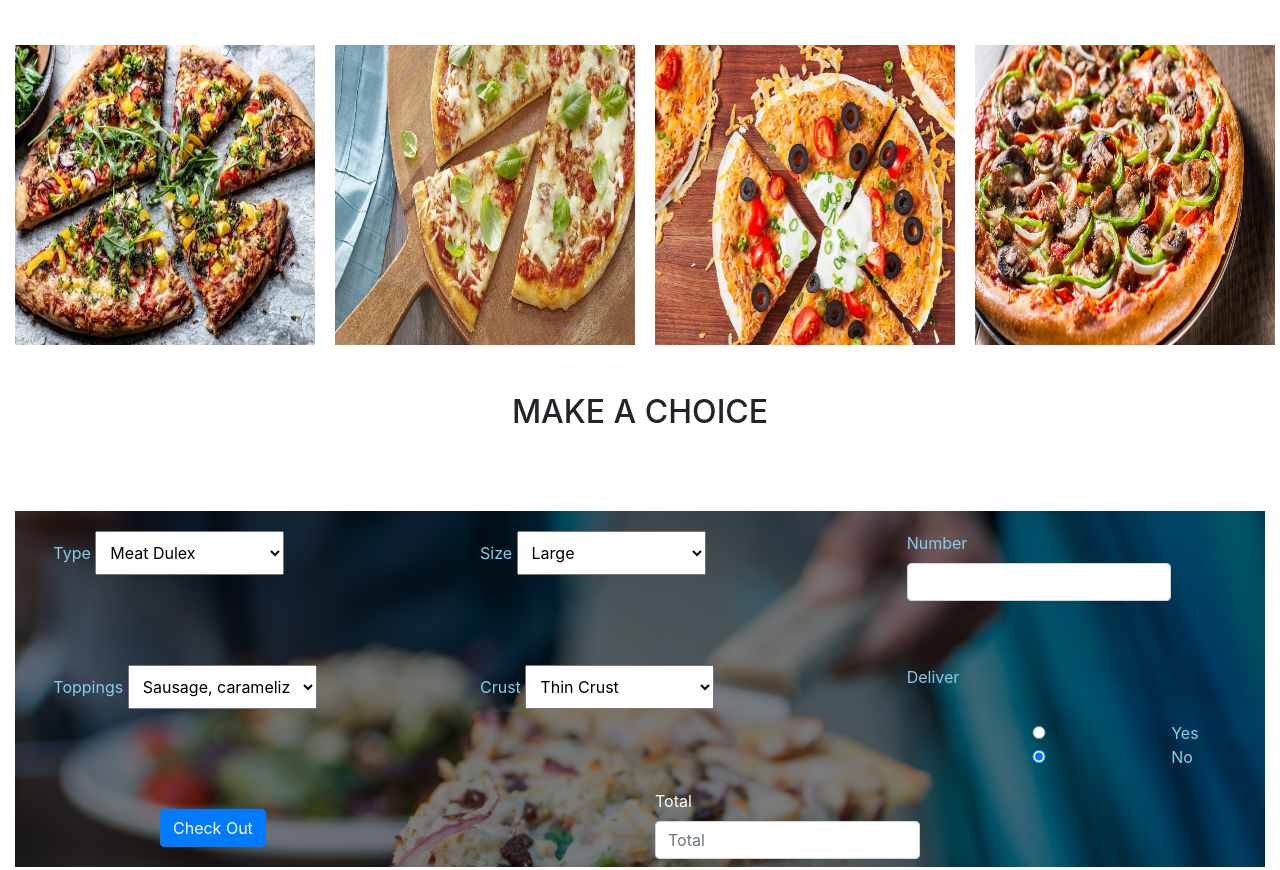
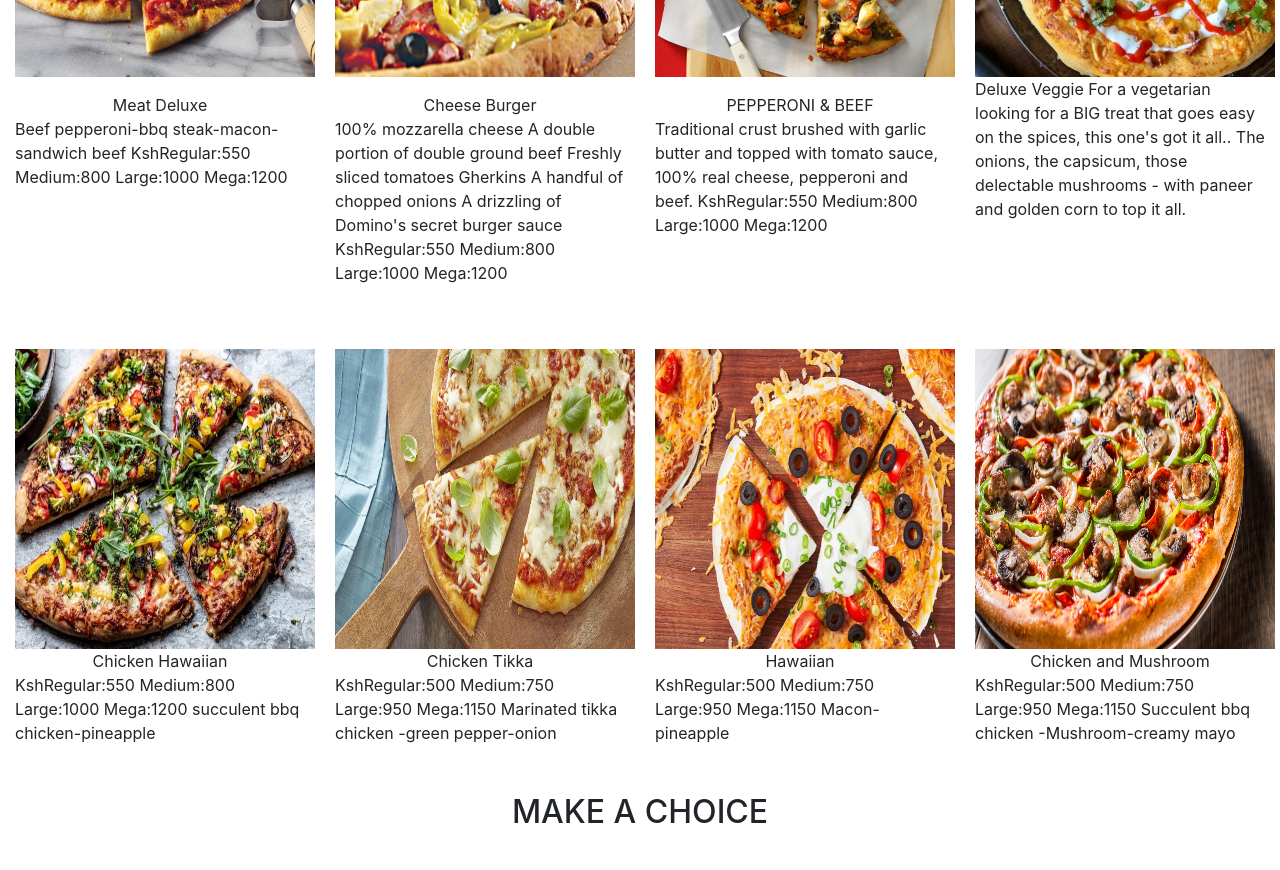
Before and after one commit to BernardMugita/Pizza-delivery, a plain HTML site: page index.html in a window 1280 px wide. Shown: the part 1217-2087 px from the top of the page. Drawn offline with Linux system fonts and the light colour scheme; files whose address does not match are found by name.

Commit message:
This is an update to the index.html file

```diff
--- a/index.html
+++ b/index.html
@@ -42,41 +42,126 @@
           </div><br><br><br>
 
           <div class="container-fluid">
+
+                <h5><center>MENU</center></h5><br><br>
+
           <div class="row">
             <div class="col-md-3" id="Menu">
               <img src=".//Resources/Pizza/Pizza1.jpg" width="300px" height="300px" alt="">
+              <div class="center">
+                  <div class="overlay">
+                    <p>
+                      <center>Meat Deluxe</center>
+                        Beef pepperoni-bbq steak-macon-sandwich beef
+
+                        KshRegular:550 Medium:800 Large:1000 Mega:1200
+                      </p>
+                  </div>
+                </div>
 
 
             </div>
 
             <div class="col-md-3">
               <img src=".//Resources/Pizza/Pizza2.jpg" width="300px" height="300px" alt="">
+                <div class="center">
+                    <div class="overlay">
+
+
+                      <p>
+                        <center>Cheese Burger</center>
+                        100% mozzarella cheese
+                          A double portion of double ground beef
+                          Freshly sliced tomatoes
+                          Gherkins
+                          A handful of chopped onions
+                          A drizzling of Domino's secret burger sauce
+
+                          KshRegular:550 Medium:800 Large:1000 Mega:1200
+                        </p>
+                    </div>
+                </div>
             </div>
 
             <div class="col-md-3">
               <img src=".//Resources/Pizza/Pizza3.jpg" width="300px" height="300px" alt="">
+                  <div class="center">
+                      <div class="overlay">
+                        <p>
+                              <center>PEPPERONI & BEEF</center>
+                            Traditional crust brushed with garlic butter and topped with tomato sauce,
+                            100% real cheese, pepperoni and beef.
+
+                            KshRegular:550 Medium:800 Large:1000 Mega:1200
+                          </p>
+
+                      </div>
+                  </div>
             </div>
 
             <div class="col-md-3">
               <img src=".//Resources/Pizza/Pizza4.jpg" width="300px" height="300px" alt="">
+                  <div class="center">
+                      <div class="overlay">
+                        <p>Deluxe Veggie
+                            For a vegetarian looking for a BIG treat that goes easy on the spices,
+                            this one's got it all.. The onions, the capsicum,
+                             those delectable mushrooms - with paneer and golden corn to top it all.
+
+                            </p>
+                      </div>
+                  </div>
             </div>
           </div><br><br>
 
           <div class="row">
             <div class="col-md-3">
               <img src=".//Resources/Pizza/pizza5.jpg" width="300px" height="300px" alt="">
+                  <div class="center">
+                      <div class="overlay">
+                          <center>Chicken Hawaiian</center>
+                          KshRegular:550 Medium:800 Large:1000 Mega:1200
+                          succulent bbq chicken-pineapple
+                      </div>
+                  </div>
             </div>
 
             <div class="col-md-3">
               <img src=".//Resources/Pizza/Pizza6.jpg" width="300px" height="300px" alt="">
+                  <div class="center">
+                      <div class="overlay">
+                          <center>Chicken Tikka</center>
+
+                          KshRegular:500 Medium:750 Large:950 Mega:1150
+                           Marinated tikka chicken -green pepper-onion
+
+
+                      </div>
+                  </div>
             </div>
 
             <div class="col-md-3">
                 <img src=".//Resources/Pizza/Pizza7.jpg" width="300px" height="300px" alt="">
+                    <div class="center">
+                      <div class="overlay">
+                          <center>Hawaiian</center>
+                          KshRegular:500 Medium:750 Large:950 Mega:1150
+                          Macon-pineapple
+
+
+                      </div>
+                    </div>
             </div>
 
             <div class="col-md-3">
                 <img src=".//Resources/Pizza/Pizza8.jpg" width="300px" height="300px" alt="">
+                    <div class="center">
+                        <div class="overlay">
+                            <center>Chicken and Mushroom</center>
+                            KshRegular:500 Medium:750 Large:950 Mega:1150
+                            Succulent bbq chicken -Mushroom-creamy mayo
+                        </div>
+                    </div>
             </div>
           </div>
           </div><br><br>
@@ -118,7 +203,7 @@
                     <select name="Size" id="sizes">
                       <option value="Large">Large</option>
                       <option value="Medium">Medium</option>
-                      <option value="Small">Small</option>
+                      <option value="Regular">Regular</option>
                     </select>
                   </form><br>
                 </div>
```
